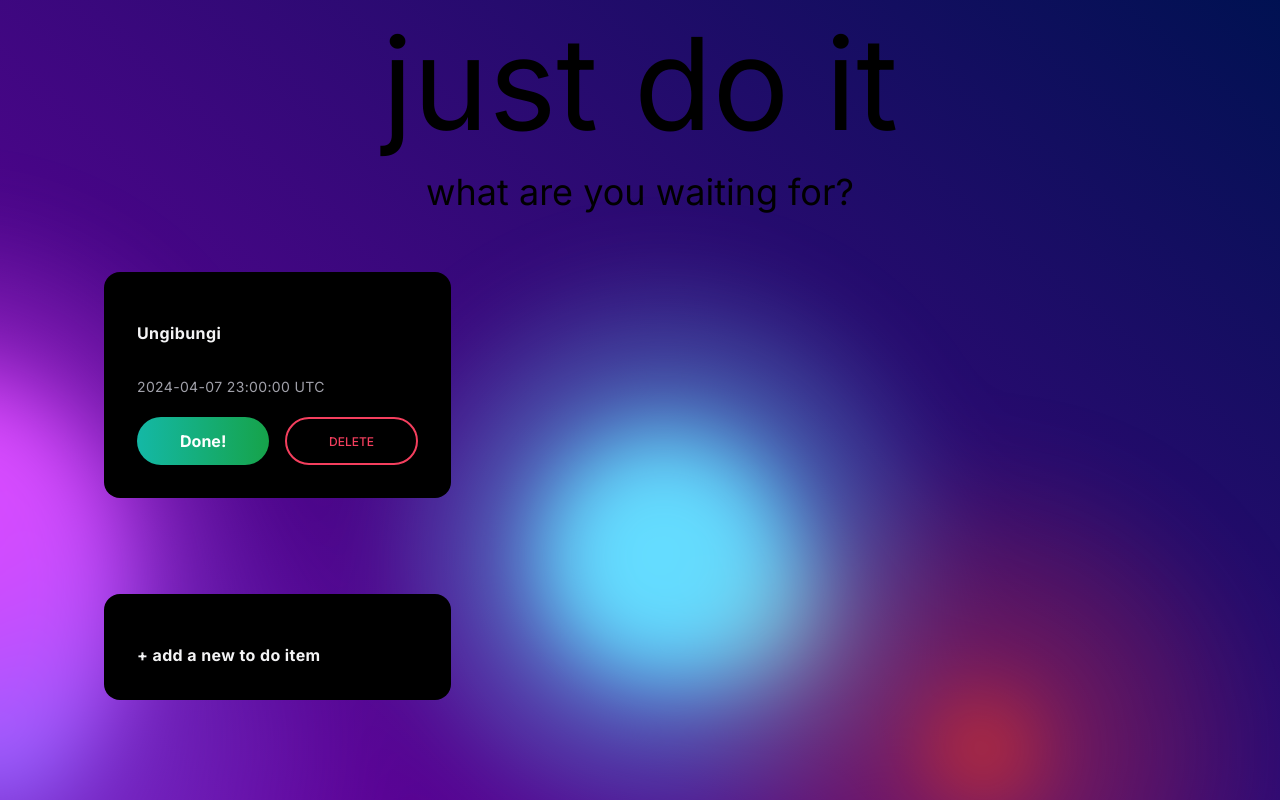
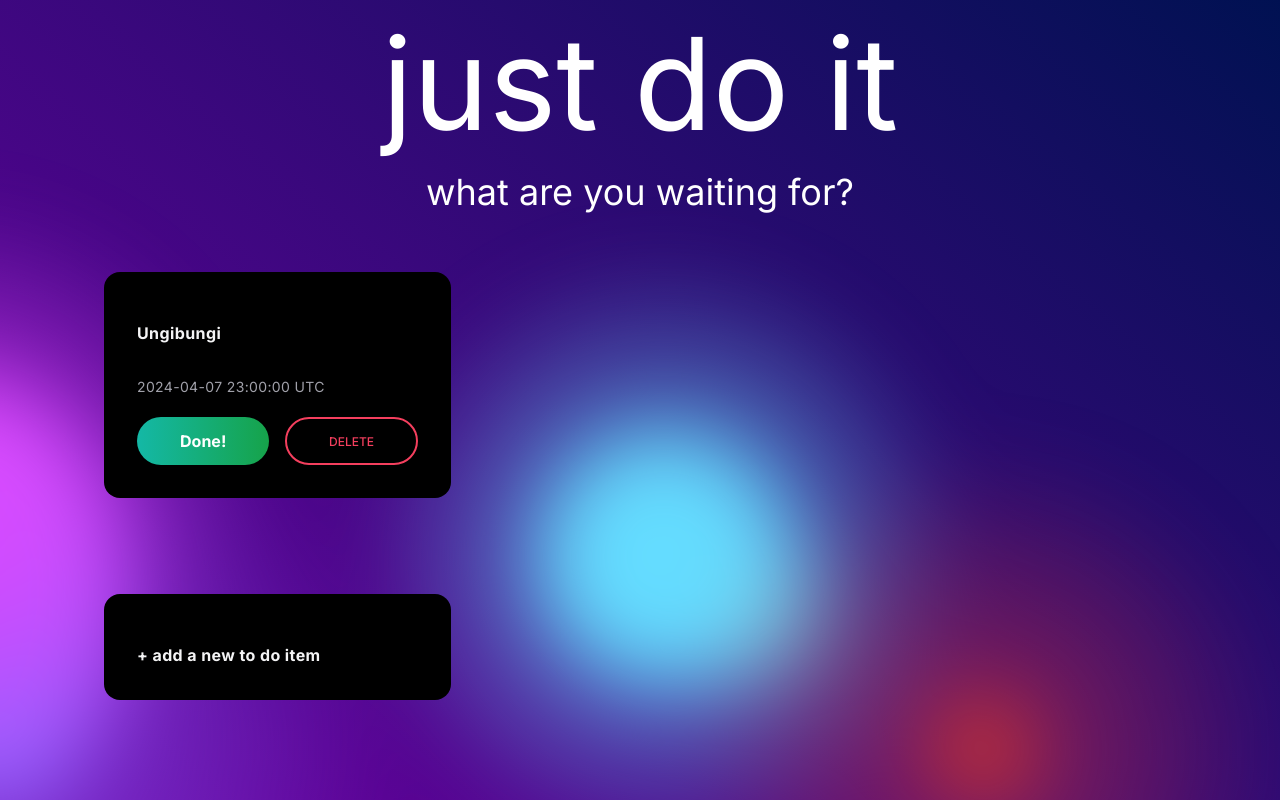
Before and after one commit to golang-microservice-proji/to_do, a Next.js app in the folder frontendi/: page / in a window 1280 px wide. Built offline with nearby package versions, Linux system fonts and the light colour scheme; no server answers.

Commit message:
global dark theme applied

```diff
--- a/frontendi/app/components/ui/car-hover-effect.tsx
+++ b/frontendi/app/components/ui/car-hover-effect.tsx
@@ -50,7 +50,7 @@ export const HoverEffect = ({
           <AnimatePresence>
             {hoveredIndex === idx && (
               <motion.span
-                className="absolute inset-0 h-full w-full bg-neutral-200 dark:bg-slate-800/[0.8] block rounded-3xl"
+                className="absolute inset-0 h-full w-full bg-neutral-200 bg-slate-800/[0.8] block rounded-3xl"
                 layoutId="hoverBackground"
                 initial={{ opacity: 0 }}
                 animate={{
@@ -138,7 +138,7 @@ export const HoverEffectAddToDo = ({
           <AnimatePresence>
             {hoveredIndex === idx && (
               <motion.span
-                className="absolute inset-0 h-full w-full bg-neutral-200 dark:bg-slate-800/[0.8] block rounded-3xl"
+                className="absolute inset-0 h-full w-full bg-neutral-200 bg-slate-800/[0.8] block rounded-3xl"
                 layoutId="hoverBackground"
                 initial={{ opacity: 0 }}
                 animate={{
@@ -171,7 +171,7 @@ export const Card = ({
   return (
     <div
       className={cn(
-        "rounded-2xl h-full w-full p-4 overflow-hidden bg-black border border-transparent dark:border-white/[0.2] group-hover:border-slate-700 relative z-20",
+        "rounded-2xl h-full w-full p-4 overflow-hidden bg-black border border-transparent  group-hover:border-slate-700 relative z-20",
         className,
       )}
     >
--- a/frontendi/app/globals.css
+++ b/frontendi/app/globals.css
@@ -1,7 +1,6 @@
 @tailwind base;
 @tailwind components;
 @tailwind utilities;
-
 :root {
   --foreground-rgb: 0, 0, 0;
   --background-start-rgb: 214, 219, 220;
--- a/frontendi/app/page.jsx
+++ b/frontendi/app/page.jsx
@@ -142,10 +142,10 @@ export default function CardHoverEffectDemo() {
   return (
     <div className="">
       <BackgroundGradientAnimation>
-        <div className="text-5xl lg:text-9xl mt-2 text-center p-3">
+        <div className="text-white text-5xl lg:text-9xl mt-2 text-center p-3">
           just do it
         </div>
-        <div className="text-4xl text-center p-3">
+        <div className="text-white text-4xl text-center p-3">
           what are you waiting for?
         </div>
         <div className="max-w-6xl mx-auto px-8 z-10">
```
